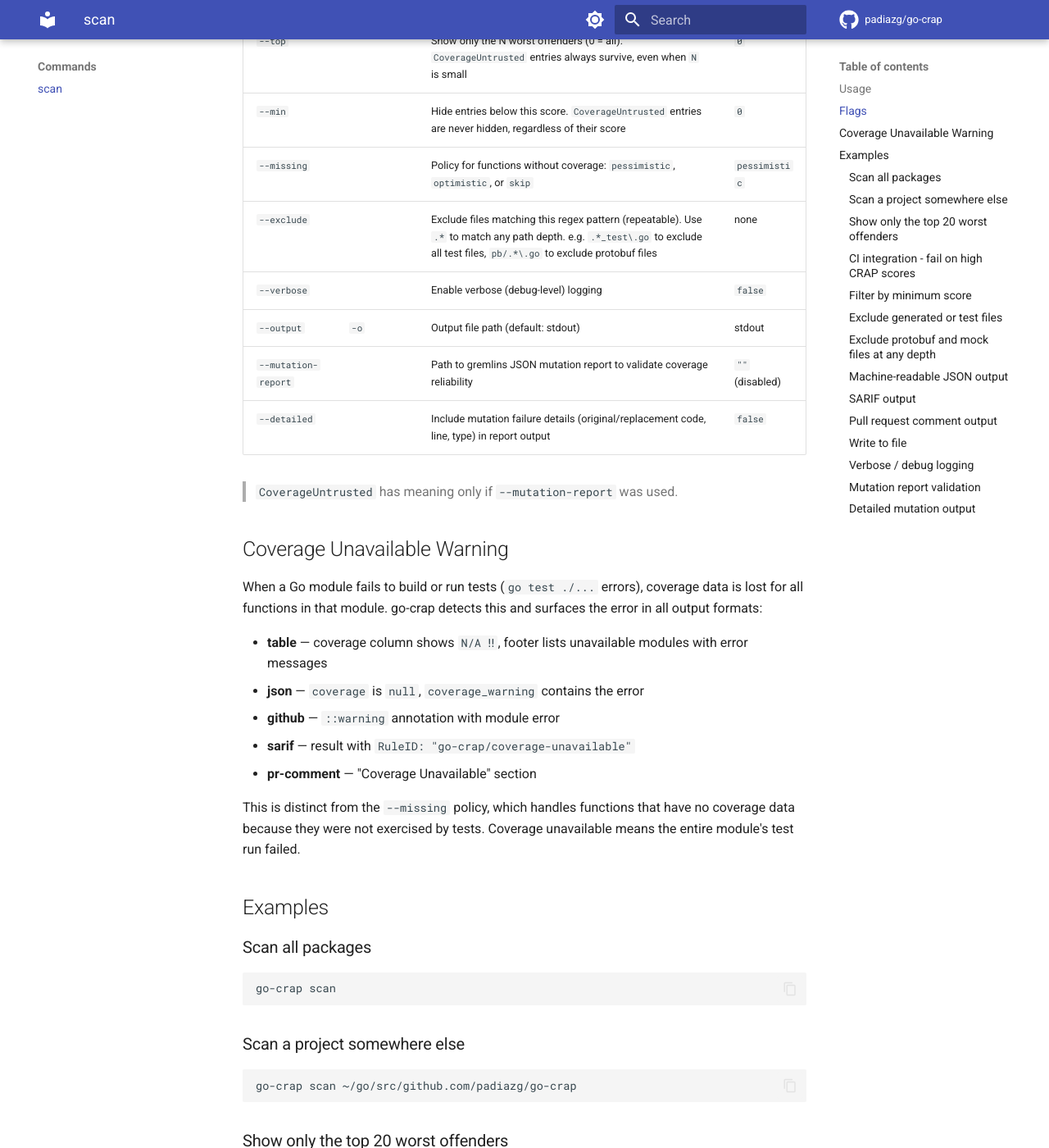
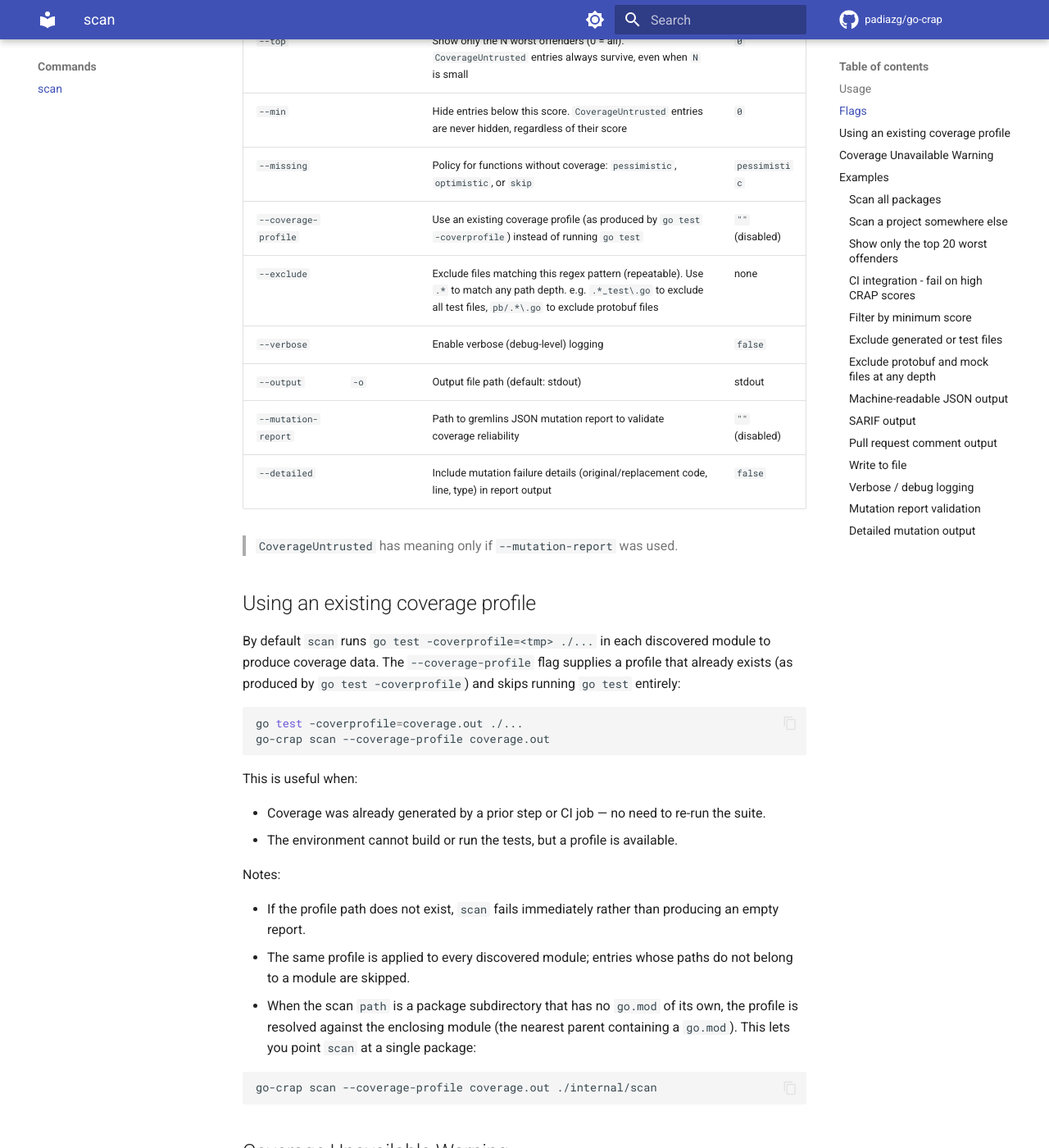
Before and after one commit to padiazg/go-crap, an MkDocs documentation site: the page built from doc/docs/commands/scan.md, in a window 1280 px wide and 1400 px high, scrolled down 862 px. Shown: the whole window at 82% size. Built offline with MkDocs 1.6.1 and Material for MkDocs 9.7.7, drawn with Linux system fonts in a browser that asks for light colours; comment, search, counter and statistics services are not loaded.

Commit message:
Add --coverage-profile flag to scan command
The scan command always ran "go test -coverprofile" in each discovered
module to produce a coverage profile before parsing it. This re-runs the
whole test suite even when the caller already has a fresh profile (from
CI, or a prior go test run), and fails outright in environments where
that subprocess cannot build.

Add a --coverage-profile flag that supplies an existing profile (as
produced by "go test -coverprofile") and side-steps running go test. The
value threads from the CLI flag through scan.Options into the coverage
Scanner, where scanModule uses the supplied profile instead of invoking
runTests. All existing profile parsing is reused unchanged.

A missing profile is a hard, fail-fast error rather than a silently
degraded empty report. When the profile is applied to a package
subdirectory that has no go.mod of its own, the scanner resolves it
against the enclosing module by walking up to the nearest module root;
this affects only the supplied-profile path, not the go test path.

Fixes: #34

````diff
--- a/doc/docs/commands/scan.md
+++ b/doc/docs/commands/scan.md
@@ -24,6 +24,7 @@ go-crap scan [path] [flags]
 | `--top` | | Show only the N worst offenders (0 = all). `CoverageUntrusted` entries always survive, even when `N` is small | `0` |
 | `--min` | | Hide entries below this score. `CoverageUntrusted` entries are never hidden, regardless of their score | `0` |
 | `--missing` | | Policy for functions without coverage: `pessimistic`, `optimistic`, or `skip` | `pessimistic` |
+| `--coverage-profile` | | Use an existing coverage profile (as produced by `go test -coverprofile`) instead of running `go test` | `""` (disabled) |
 | `--exclude` | | Exclude files matching this regex pattern (repeatable). Use `.*` to match any path depth. e.g. `.*_test\.go` to exclude all test files, `pb/.*\.go` to exclude protobuf files | none |
 | `--verbose` | | Enable verbose (debug-level) logging | `false` |
 | `--output` | `-o` | Output file path (default: stdout) | stdout |
@@ -31,6 +32,30 @@ go-crap scan [path] [flags]
 | `--detailed` | | Include mutation failure details (original/replacement code, line, type) in report output | `false` |
 
 > `CoverageUntrusted` has meaning only if `--mutation-report` was used.
+
+## Using an existing coverage profile
+
+By default `scan` runs `go test -coverprofile=<tmp> ./...` in each discovered module to produce coverage data. The `--coverage-profile` flag supplies a profile that already exists (as produced by `go test -coverprofile`) and skips running `go test` entirely:
+
+```shell
+go test -coverprofile=coverage.out ./...
+go-crap scan --coverage-profile coverage.out
+```
+
+This is useful when:
+
+- Coverage was already generated by a prior step or CI job — no need to re-run the suite.
+- The environment cannot build or run the tests, but a profile is available.
+
+Notes:
+
+- If the profile path does not exist, `scan` fails immediately rather than producing an empty report.
+- The same profile is applied to every discovered module; entries whose paths do not belong to a module are skipped.
+- When the scan `path` is a package subdirectory that has no `go.mod` of its own, the profile is resolved against the enclosing module (the nearest parent containing a `go.mod`). This lets you point `scan` at a single package:
+
+  ```shell
+  go-crap scan --coverage-profile coverage.out ./internal/scan
+  ```
 
 ## Coverage Unavailable Warning
 
````
Also changed, not shown: 2 other files.
